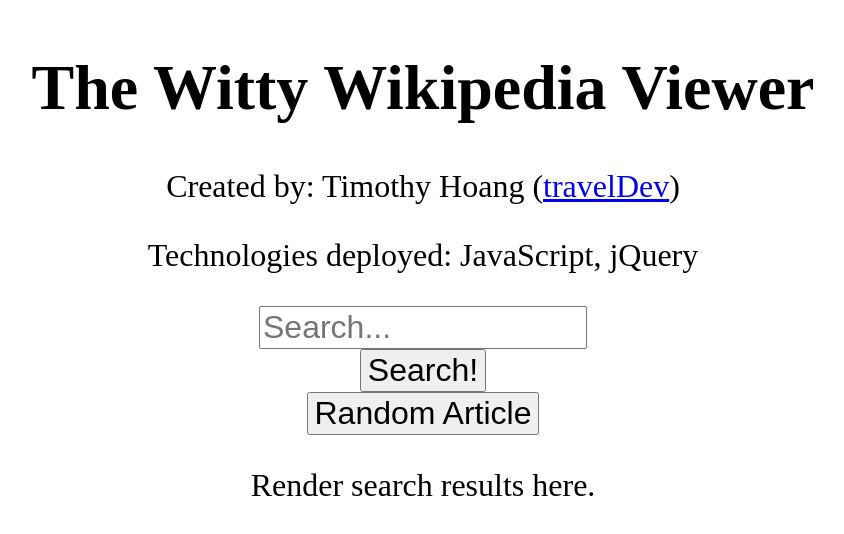
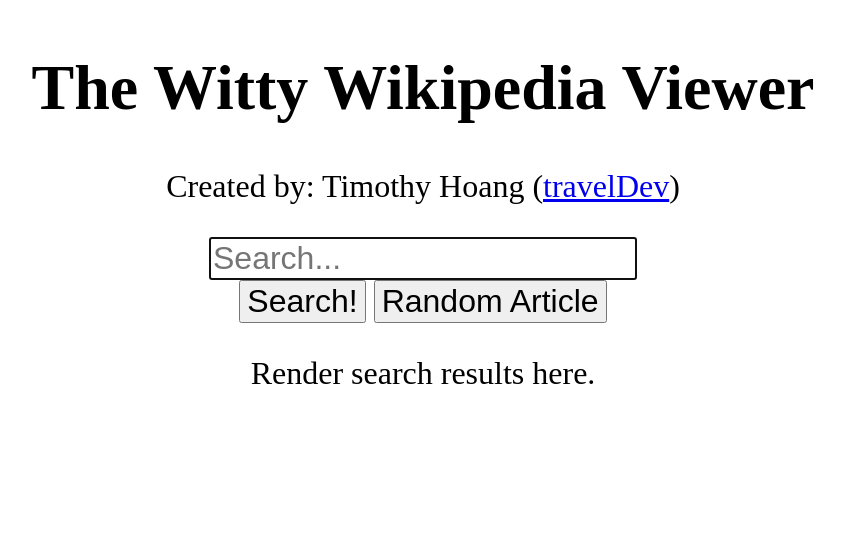
Before and after one commit to timOTdev/0023_wikipedia_app, a plain HTML site: page index.html in a window 1280 px wide. Shown: the whole page, without its empty margins (217-1061 px from the left). Drawn offline with Linux system fonts and the light colour scheme.

Commit message:
Change button layout

```diff
--- a/assets/css/style.css
+++ b/assets/css/style.css
@@ -11,15 +11,12 @@
 }
 
 /* Search */
-input, button {
+input {
+    max-width: 60vw;
     font-size: 1em;
-    max-width: 25vw;
 }
-
-/* Footer */
-footer {
-    display: flex;
-    justify-content: space-between;
+button {
+    font-size: 1em;
 }
 
 /* Results */
--- a/assets/js/script.js
+++ b/assets/js/script.js
@@ -0,0 +1,9 @@
+window.onload = function() {
+    document.getElementById("query").focus();
+
+    //Form API query URL
+
+    //Get query from API
+
+    //Post results on page
+};
--- a/index.html
+++ b/index.html
@@ -10,7 +10,6 @@
         <header>
             <h1>The Witty Wikipedia Viewer</h1>
             <p>Created by: Timothy Hoang (<a href="https://www.youtube.com/c/traveldev" target=_blank>travelDev</a>)</p>
-            <p>Technologies deployed: JavaScript, jQuery</p>
         </header><!--end header-->
 
         <section id="search">
@@ -18,10 +17,10 @@
                 <form id="search-input">
                     <input id="query" type="text" name="query" placeholder="Search..." required />
                 </form>
-                <button id="search-button">Search!</button>
             </div>
 
-            <div id="search-random">
+            <div id="buttons">
+                <button id="search-button">Search!</button>
                 <button id="random-article">Random Article</button>
             </div>
         </section><!--end #search-->
```
